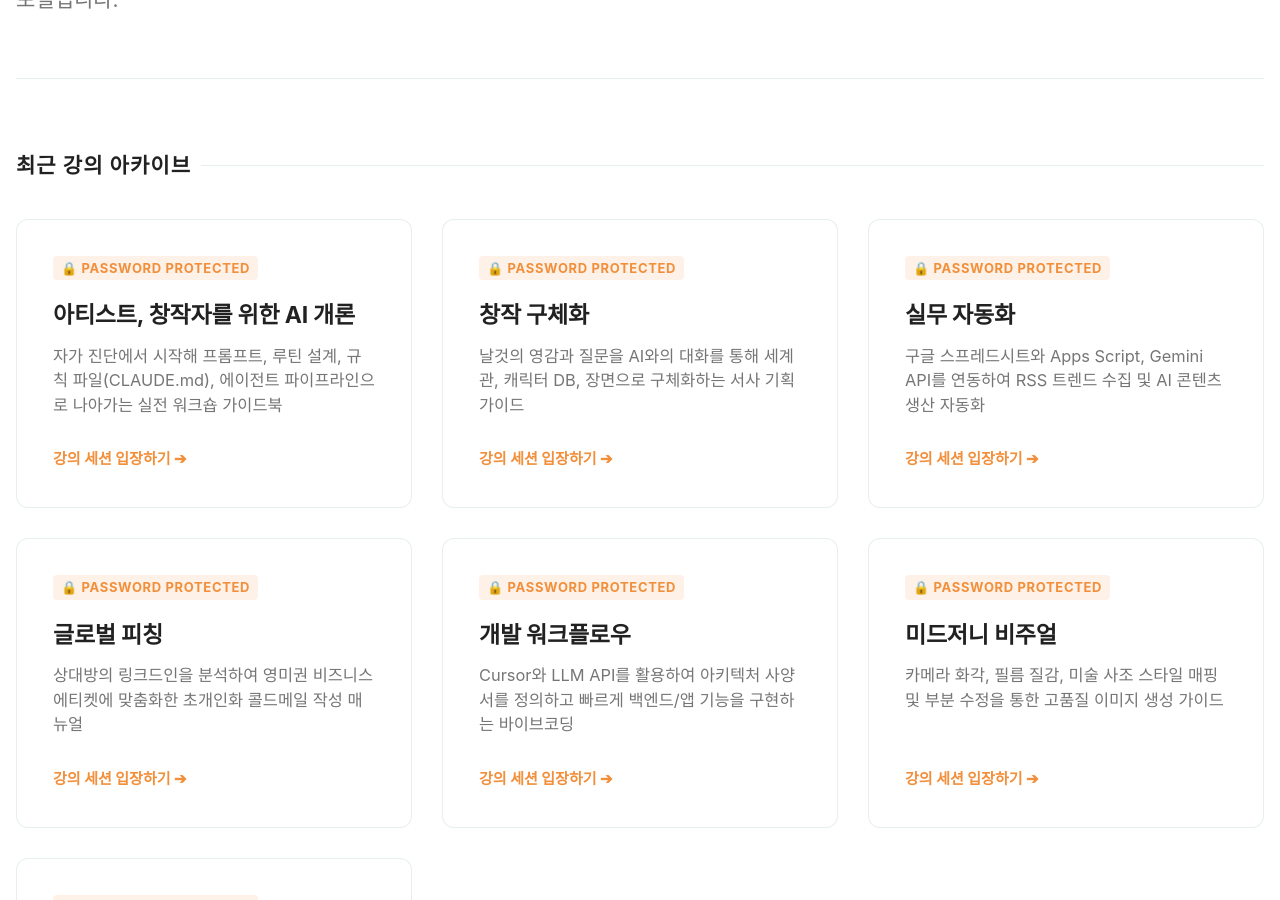
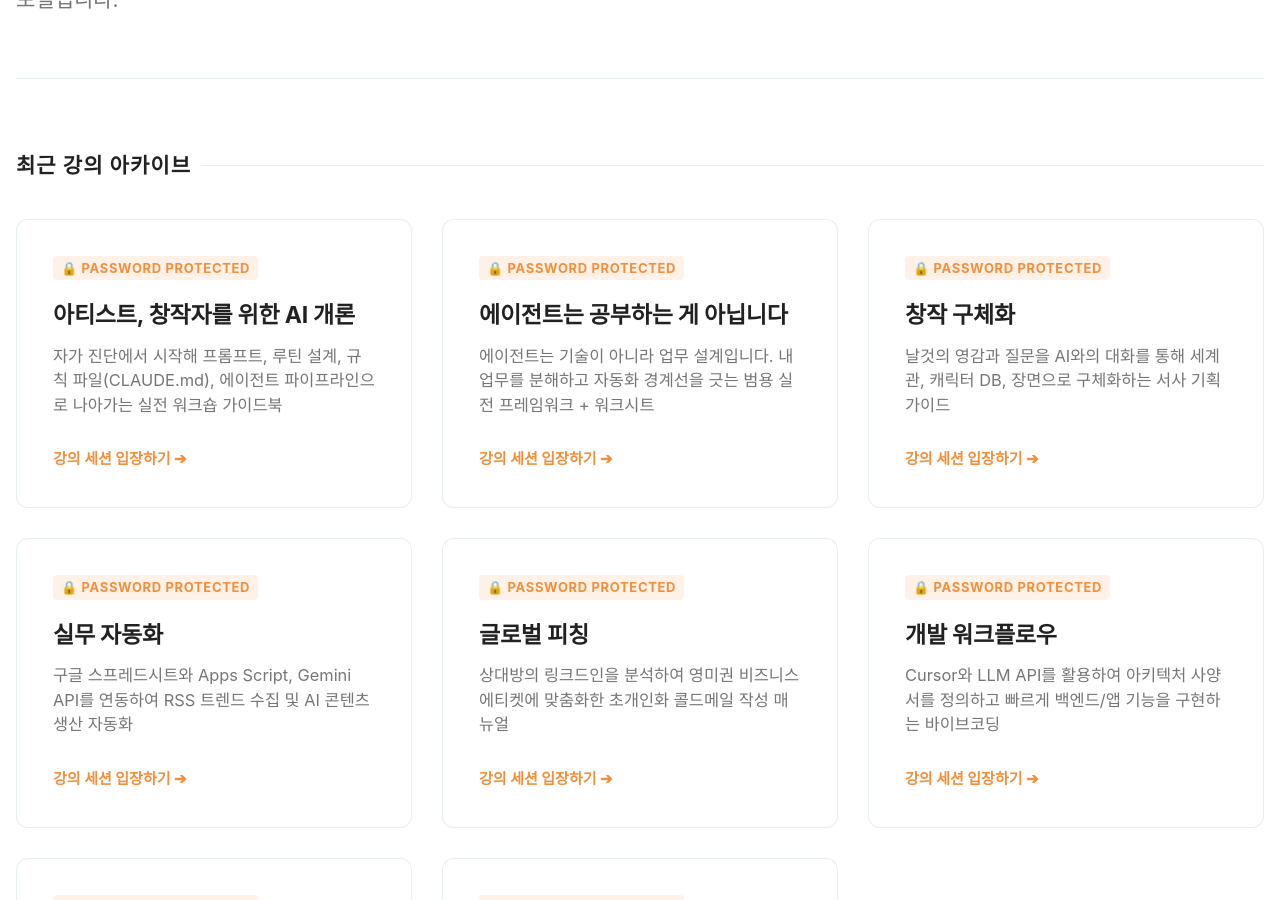
Before and after one commit to haepada-o/260600_ai_edu, an MkDocs documentation site: the page built from docs/index.md, in a window 1280 px wide and 900 px high, scrolled down 401 px. Built offline with MkDocs 1.6.1 and Material for MkDocs 9.7.7, drawn with Linux system fonts in a browser that asks for light colours; some web fonts are replaced.

Commit message:
refactor: move agent design to separate lecture (lectures/260715_agent_design) and restore main nav

```diff
--- a/docs/index.md
+++ b/docs/index.md
@@ -24,6 +24,19 @@ AI 활용 교육, 워크숍, 마스터클래스의 자산을 체계적으로 축
 <div>
 <h3 class="card-title">아티스트, 창작자를 위한 AI 개론</h3>
 <p class="card-desc">자가 진단에서 시작해 프롬프트, 루틴 설계, 규칙 파일(CLAUDE.md), 에이전트 파이프라인으로 나아가는 실전 워크숍 가이드북</p>
+</div>
+<div class="card-action">
+강의 세션 입장하기 ➔
+</div>
+</a>
+<!-- 260715 에이전트 설계 -->
+<a href="lectures/260715_agent_design/" class="lecture-card locked">
+<div class="card-header">
+<span class="card-status locked-badge">🔒 PASSWORD PROTECTED</span>
+</div>
+<div>
+<h3 class="card-title">에이전트는 공부하는 게 아닙니다</h3>
+<p class="card-desc">에이전트는 기술이 아니라 업무 설계입니다. 내 업무를 분해하고 자동화 경계선을 긋는 범용 실전 프레임워크 + 워크시트</p>
 </div>
 <div class="card-action">
 강의 세션 입장하기 ➔
--- a/docs/javascripts/password.js
+++ b/docs/javascripts/password.js
@@ -57,7 +57,7 @@ document.addEventListener("DOMContentLoaded", function() {
     {
       id: 'agent_design',
       displayName: '에이전트는 공부하는 게 아닙니다',
-      pathKeywords: ['에이전트_설계', '%EC%97%90%EC%9D%B4%EC%A0%84%ED%8A%B8'],
+      pathKeywords: ['260715_agent_design'],
       password: 'edu260715',
       authKey: 'ai_edu_authorized_agent_design'
     }
--- a/mkdocs.yml
+++ b/mkdocs.yml
@@ -48,12 +48,12 @@ extra_javascript:
 
 nav:
   - 홈: index.md
-  - "🔒 에이전트는 공부하는 게 아닙니다": 에이전트_설계.md
   - "🔒 00. 시작 — 어디서부터": 00_시작.md
   - "🔒 01. 도구 — 뭘 쓸 것인가": 01_도구.md
   - "🔒 02. 루틴 — 어디에 넣을 것인가": 02_루틴.md
   - "🔒 03. 확장 — 사고를 시스템으로": 03_확장.md
   - "🔒 04. 시스템 — 에이전트와 파이프라인": 04_시스템.md
+  - "🔒 에이전트는 공부하는 게 아닙니다": lectures/260715_agent_design.md
   - "🔒 창작 구체화 (내 생각을 시스템으로)": lectures/260618_creativity.md
   - "🔒 실무 자동화 (AI 콘텐츠 공장)": lectures/260212_automation.md
   - "🔒 글로벌 피칭 (실리콘밸리 콜드메일)": lectures/251114_coldmail.md
```
Also changed, not shown: docs/lectures/260715_agent_design.md (renamed from docs/에이전트_설계.md).
